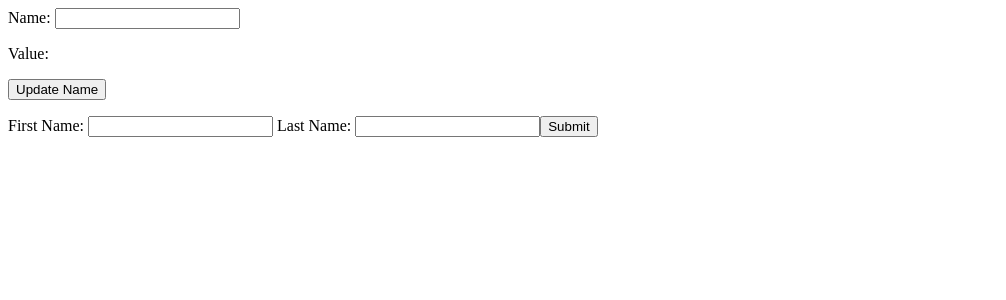
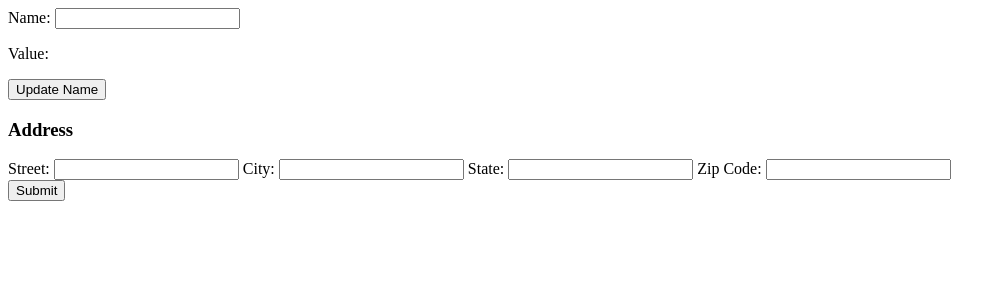
Before and after one commit to takepo/angular-reactive-form-sample, an Angular app: page / in a window 1280 px wide. Shown: the top 300 px of the page, without its empty margins (0-1006 px from the left). Built offline with nearby package versions, Linux system fonts and the light colour scheme.

Commit message:
feat: テンプレート内のネストしたフォームのグループ化

```diff
--- a/src/app/profile-editor/profile-editor.component.html
+++ b/src/app/profile-editor/profile-editor.component.html
@@ -1,14 +1,28 @@
 
 <form [formGroup]="profileForm" (ngSubmit)="onSubmit()">
-  <label>
-    First Name:
-    <input type="text" formControlName="firstName">
-  </label>
+  <div formGroupName="address">
+    <h3>Address</h3>
 
-  <label>
-    Last Name:
-    <input type="text" formControlName="lastName">
-  </label>
+    <label>
+      Street:
+      <input type="text" formControlName="street">
+    </label>
+
+    <label>
+      City:
+      <input type="text" formControlName="city">
+    </label>
+
+    <label>
+      State:
+      <input type="text" formControlName="state">
+    </label>
+
+    <label>
+      Zip Code:
+      <input type="text" formControlName="zip">
+    </label>
+  </div>
 
   <button type="submit" [disabled]="!profileForm.valid">Submit</button>
 </form>
```
